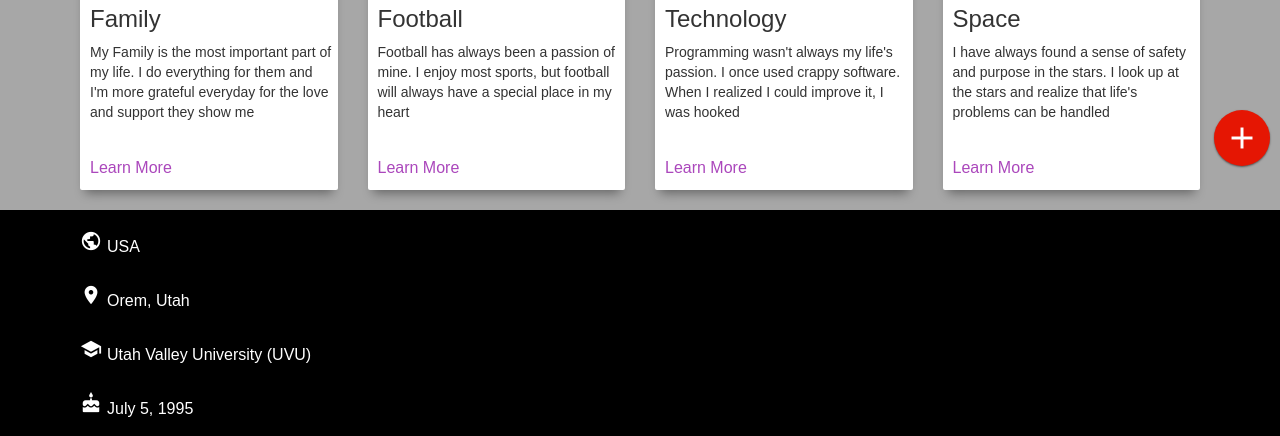
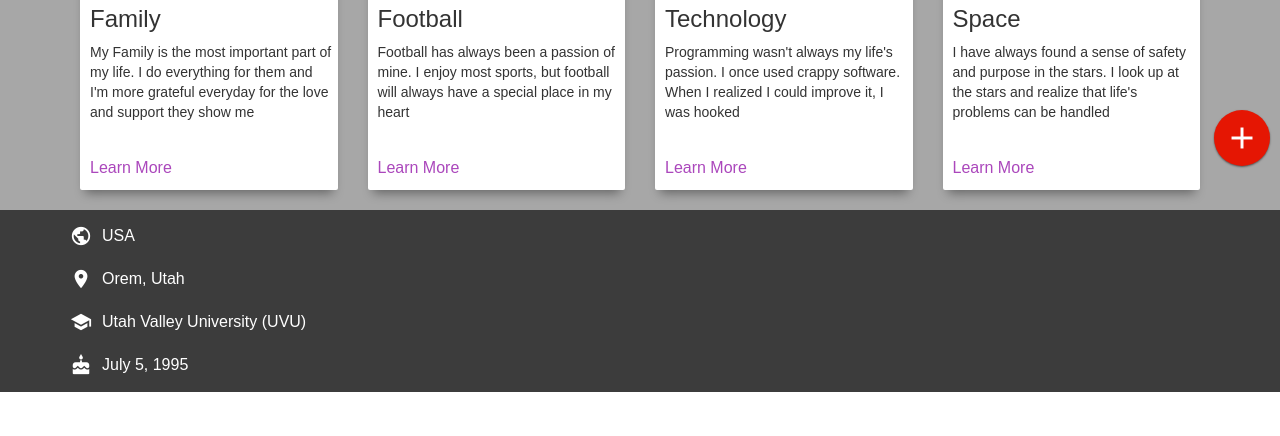
Before and after one commit to tylerwray/PersonalSite-old, a PHP site: page / in a window 1280 px wide. Shown: the part 624-1060 px from the top of the page. After the commit the page ends 1016 px from the top, so only its background shows below. Run offline with PHP 8.4, Linux system fonts and the light colour scheme.

Commit message:
Fixed footer

```diff
--- a/index.html
+++ b/index.html
@@ -30,30 +30,30 @@
 		<div class="footer">
 			<div class="container">
 				<div class="row">
-					<div class="footer-info col-xs-12"><i class="material-icons footer-icon">public</i>USA<br /></div>
-					<div class="footer-info col-xs-12"><i class="material-icons footer-icon">location_on</i>Orem, Utah<br /></div>
-					<div class="footer-info col-xs-12"><i class="material-icons footer-icon">school</i>Utah Valley University (UVU)<br /></div>
-					<div class="footer-info col-xs-12"><i class="material-icons footer-icon">cake</i>July 5, 1995<br /></div>
+					<div class="footer-info col-xs-12"><span class="footer-text"><i class="pull-left material-icons footer-icon">public</i>USA</span><br /></div>
+					<div class="footer-info col-xs-12"><span class="footer-text"><i class="pull-left material-icons footer-icon">location_on</i>Orem, Utah</span><br /></div>
+					<div class="footer-info col-xs-12"><span class="footer-text"><i class="pull-left material-icons footer-icon">school</i>Utah Valley University (UVU)</span><br /></div>
+					<div class="footer-info col-xs-12"><span class="footer-text"><i class="pull-left material-icons footer-icon">cake</i>July 5, 1995</span><br /></div>
 				</div>
 			</div>
 		</div>
 
-		<div class="fab-holder">
-			<label for="fab-3" id="lbl-3">More Info</label>
+		<div class="fab-holder hidden">
+			<label for="fab-3" class="hidden" id="lbl-3">More Info</label>
 			<div id="fab-3">
 				<i id="icn-last" class="material-icons">info_outline</i>
 			</div>
 		</div>
 
 		<div class="fab-holder">
-			<label for="fab-2" id="lbl-2">Call me</label>
+			<label for="fab-2" class="hidden" id="lbl-2">Call me</label>
 			<div id="fab-2" href="tel:+18018556510" data-rel="external">
 				<i id="icn-2" class="material-icons">phone</i>
 			</div>
 		</div>
 
 		<div class="fab-holder">
-			<label for="fab-1" id="lbl-1">E-Mail Me</label>
+			<label for="fab-1" class="hidden" id="lbl-1">E-Mail Me</label>
 			<a id="fab-1" href="mailto:wraytw@gmail.com" data-rel="external">
 				<i id="icn-1" class="material-icons">mail</i>
 			</a>
--- a/live/css/sass/footer.sass
+++ b/live/css/sass/footer.sass
@@ -1,14 +1,14 @@
 .footer
-	background-color: black
+	background-color: darken($gray, 5%)
 	padding: 5px 20px
 	color: white
 	z-index: $lowest
 
 .footer-icon
 	font-size: 22px
-	margin-top: 5px
-	margin-right: 5px
+	margin-right: 10px
 
 .footer-info
 	font-size: 16px
-	margin: 10px
+	margin-top: 10px
+	margin-bottom: 10px
--- a/live/css/stylesheet.css
+++ b/live/css/stylesheet.css
@@ -132,19 +132,19 @@ body {
     cursor: pointer; }
 
 .footer {
-  background-color: black;
+  background-color: #3c3c3c;
   padding: 5px 20px;
   color: white;
   z-index: 0; }
 
 .footer-icon {
   font-size: 22px;
-  margin-top: 5px;
-  margin-right: 5px; }
+  margin-right: 10px; }
 
 .footer-info {
   font-size: 16px;
-  margin: 10px; }
+  margin-top: 10px;
+  margin-bottom: 10px; }
 
 .fab-main,
 .fab-holder {
```
Also changed, not shown: 1 other file.
